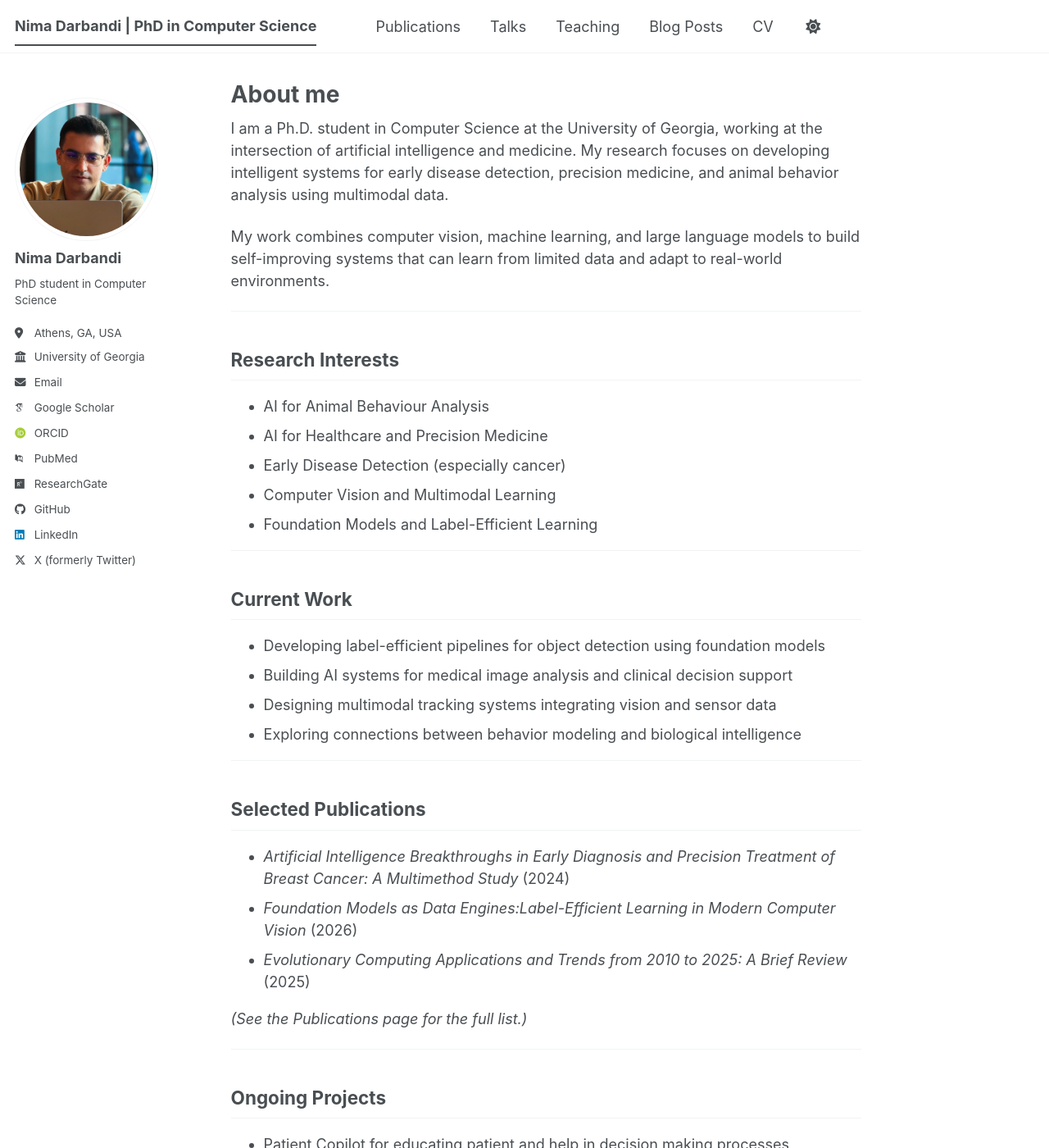
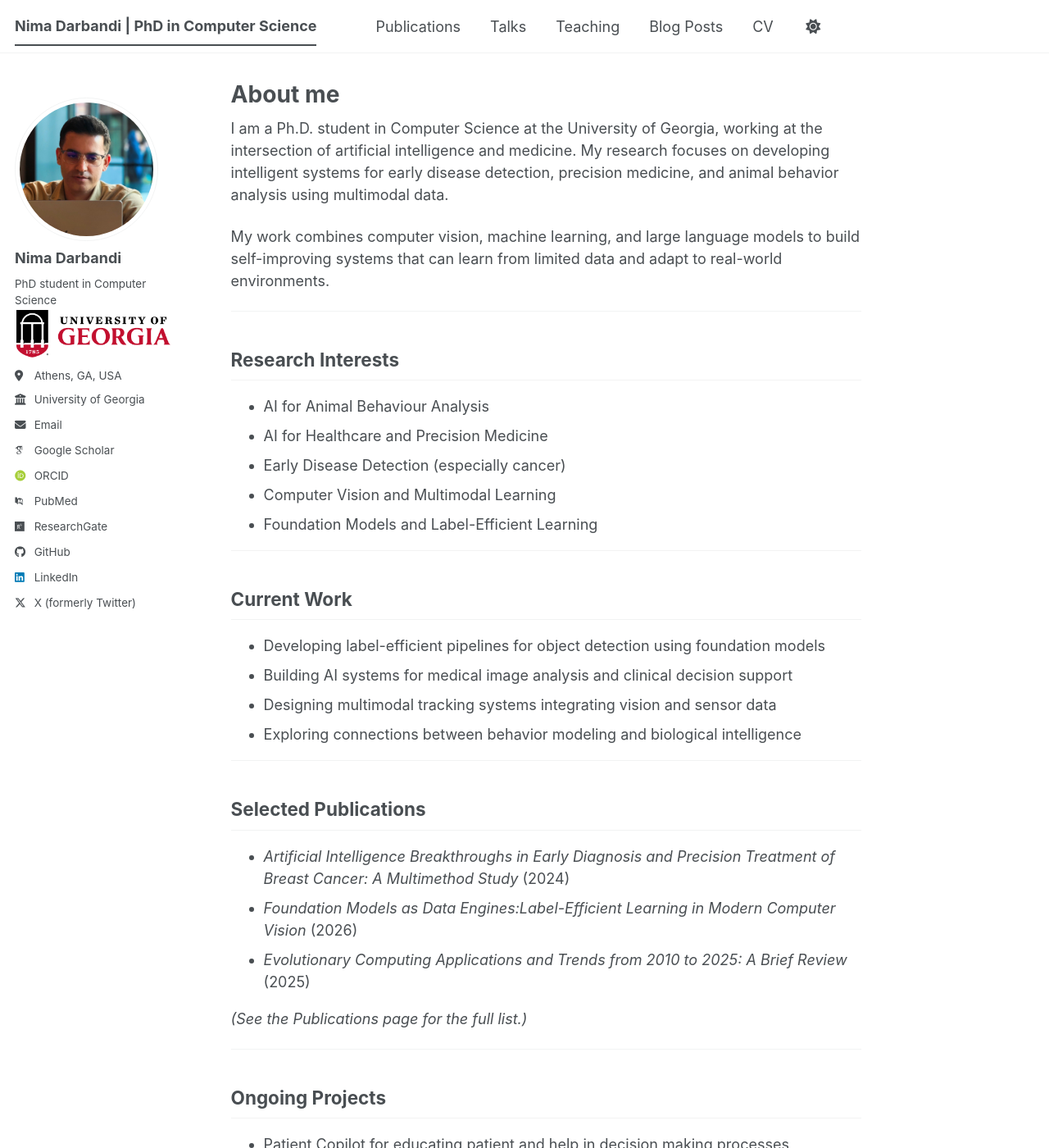
Before and after one commit to nimadarbandi/nimadarbandi.github.io, a Jekyll site: the page built from _pages/about.md, in a window 1280 px wide and 1400 px high. Shown: the whole window at 82% size. Built offline with Jekyll 4.4.1, drawn with Linux system fonts in a browser that asks for light colours; some web fonts are replaced; a script bundle is joined from its source files by our own code; library files that are not in the unit come from our copies.

Commit message:
uga brand added

```diff
--- a/_includes/author-profile.html
+++ b/_includes/author-profile.html
@@ -18,6 +18,7 @@
     <h3 class="author__name">{{ author.name }}</h3>
     {% if author.pronouns %}<p class="author__pronouns">{{ author.pronouns }}</p>{% endif %}
     {% if author.bio %}<p class="author__bio">{{ author.bio }}</p>{% endif %}
+    <img class="uga-brand-mark" src="{{ '/images/UGA-Brand-Mark.png' | relative_url }}" alt="University of Georgia logo">
   </div>
 
   <div class="author__urls-wrapper">
--- a/_sass/layout/_sidebar.scss
+++ b/_sass/layout/_sidebar.scss
@@ -213,8 +213,16 @@
 
   @include breakpoint($large) {
     margin-top: 10px;
-    margin-bottom: 20px;
+    margin-bottom: 0;
   }
+}
+
+.sidebar .uga-brand-mark {
+  display: block;
+  width: 190px;
+  max-width: 100%;
+  height: auto;
+  margin: 0 0 10px;
 }
 
 .author__urls-wrapper {
```
